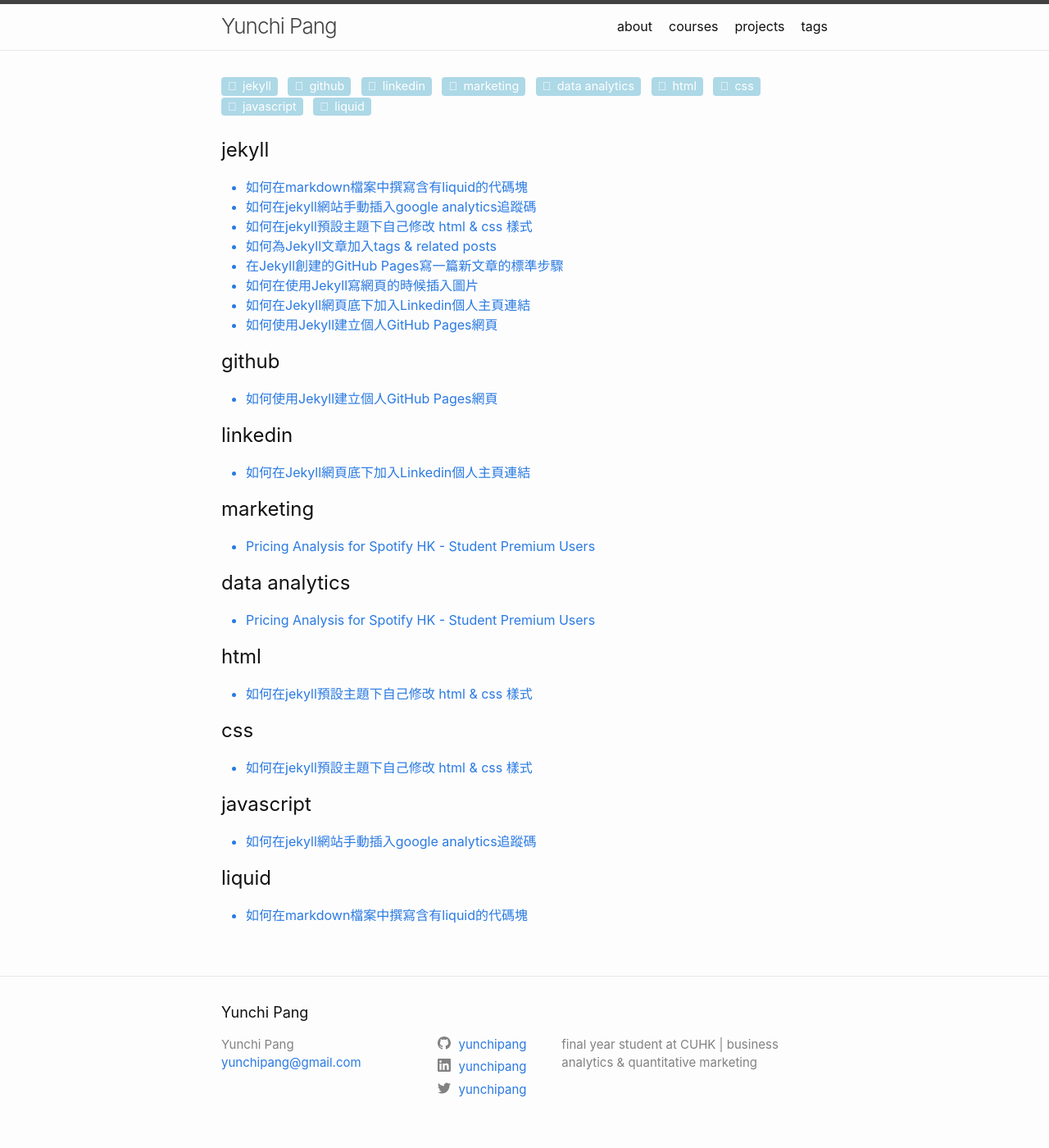
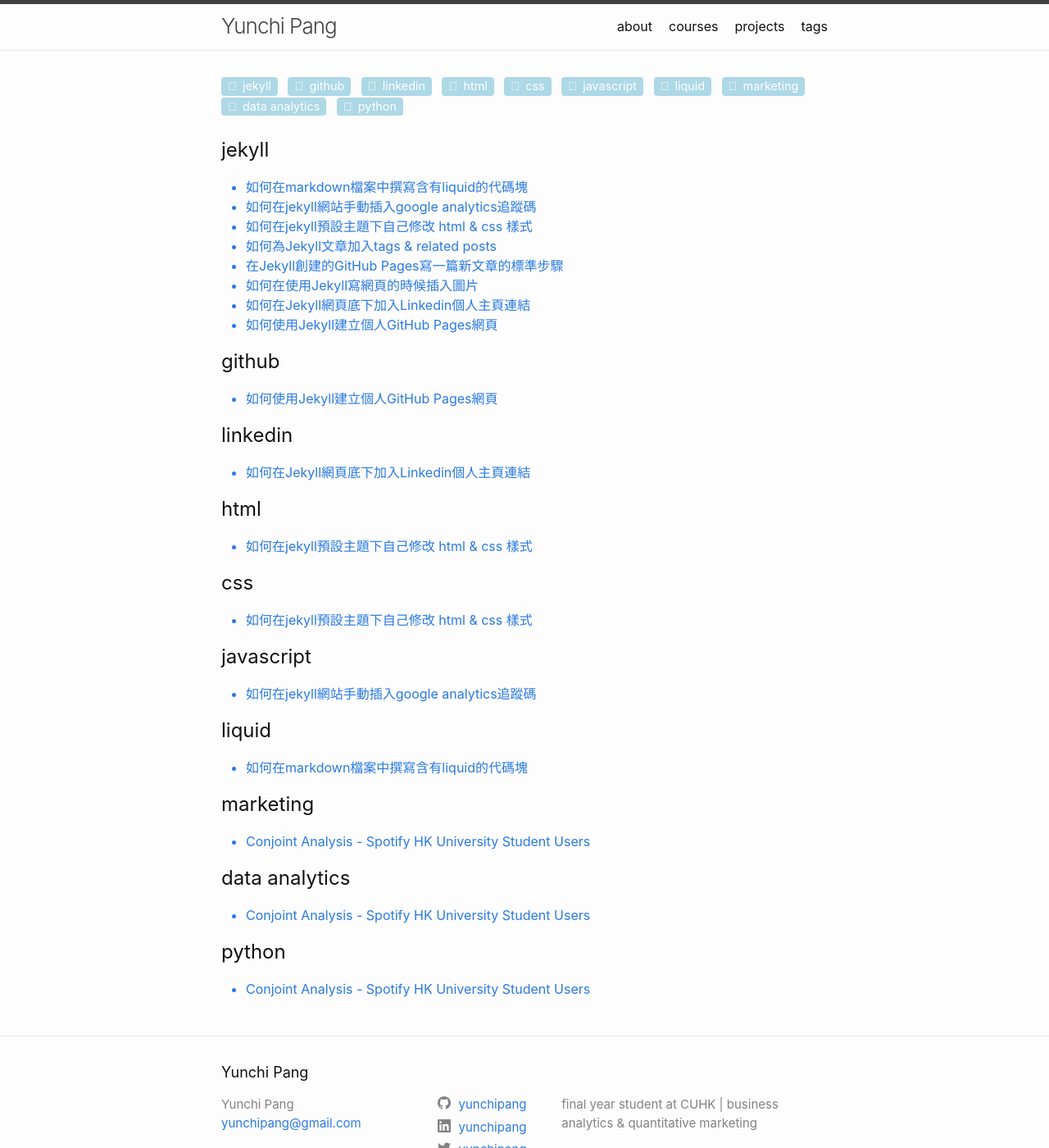
Before and after one commit to yunchipang/yunchipang.github.io, a Jekyll site: the page built from tags.md, in a window 1280 px wide and 1400 px high. Shown: the whole window at 82% size. Built offline with Jekyll 4.4.1, drawn with Linux system fonts in a browser that asks for light colours; some of the changed lines change nothing that is shown.

Commit message:
add _posts/2020-07-27-conjoint-analysis-spotify-hk.md

````diff
--- a/_posts/2020-07-23-spotify_hk_conjoint_analysis.md
+++ /dev/null
@@ -1,9 +0,0 @@
----
-layout: post
-title: Pricing Analysis for Spotify HK - Student Premium Users
-permalink: /projects/pricing-analysis-for-spotify-hk.html
-date: 2020-07-23
-author: yunchipang
-tags: [marketing, data analytics]
----
-This report is originally the final team project of the Marketing Analytics course at CUHK. I have re-organized and re-analyzed data and created this project.
--- /dev/null
+++ b/_posts/2020-07-27-conjoint-analysis-spotify-hk.md
@@ -0,0 +1,205 @@
+---
+layout: post
+title: Conjoint Analysis - Spotify HK University Student Users
+permalink: /conjoint-analysis-spotify-hk.html
+date: 2020-07-27
+author: yunchipang
+tags: [marketing, data analytics, python]
+---
+
+There are 4 main music streaming service providers in Hong Kong: **[Joox](https://www.joox.com)**, **[KKBox](https://www.kkbox.com)**, **[Spotify](https://www.spotify.com)** and **[Moov](https://moov.hk)**. And here are some basic data of them, just for your information.
+
+|     | Joox | KKBox | Spotify | Moov |
+| --- | --- | --- | --- | --- |
+| free trial | yes | 7 days  | yes | 14 days |
+| price/month | 38 HKD | 58 HKD | 58 HKD | 48 HKD |
+| student price/month | 31.8 HKD | 29 HKD | 29 HKD | 24 HKD |
+| lyrics | yes | yes | no | yes |
+| library size | 30 million | 40 million | 30 million | 1 million |
+| downloadable | yes | yes | yes | yes |
+| highest sound quality | 1411kbps FLAC | 320kbps AAC | 320kbps AAC |  1411kbps FLAC |
+| music styles and special features | local HK artists | Japanese, Korean and Chinese songs | European and American songs | exclusive playlists and online concerts |
+
+(source: [https://moneyhero.com.hk](https://www.moneyhero.com.hk/blog/zh/%E3%80%90%E8%81%BD%E6%AD%8C%E5%BF%85%E5%82%99%E3%80%915%E5%A4%A7%E9%A6%99%E6%B8%AF%E9%9F%B3%E6%A8%82%E4%B8%B2%E6%B5%81-apps-%E5%A4%A7%E6%AF%94%E6%8B%BC), July 2020)
+
+<br/>
+
+## survey
+
+In order to discover which attributes influence the customers' decision the most in terms of selecting a music streaming service, we conducted a survey on the university students in Hong Kong, aging between 18-24, who may or may not uses music streaming service.
+
+The survey was designed to collect data need for a rate-based conjoint analysis. We designed 12 imaginary music streaming service packages, including the attributes mentioned above, and had our participants rate each package from 1-10 based on their own preferences.
+
+## dataset
+
+After successfully collected the response from 60 university students, we cleaned and reorganized the dataset using Excel. Next, we loaded the dataset into jupyter notebook using Pandas, and be ready to conduct the conjoint analysis.
+
+## tools & skills
+
+- tools: Python, Jupyter Notebook
+- skills: Excel, data cleaning with Pandas, visualization with Seaborn and Matplotlib
+
+<br/>
+
+# data exploration & cleaning
+First of all, I loaded the needed packages for the analysis, including `pandas` and `numpy`.
+
+```python
+import pandas as pd
+import numpy as np
+
+df = pd.read_csv('data.csv')
+df.head()
+```
+
+Because in the original dataset, `'brand'` was a categorical variable, we converted it into dummy variables using `get_dummies` in `pandas`.
+
+```python
+df[['is_joox', 'is_kkbox', 'is_spotify', 'is_moov']] = pd.get_dummies(df.brand)
+df = df.drop('brand', axis=1)
+df.head()
+```
+
+Likewise, we converted `'sound_quality'` into dummy variables as well. Although the feature is numerical, the values of sound quality are not continous. We had to treat them like categorical variables.
+
+```python
+df[['sq_256', 'sq_320', 'sq_1411']] = pd.get_dummies(df.sound_quality)
+df = df.drop('sound_quality', axis=1)
+df.head()
+```
+
+Lastly, we split the DataFrame into y and X features.
+
+```python
+y = df['rate']
+X = df[['price', 'library_size', 'with_lyrics', 'downloadable', 'is_joox',
+	'is_kkbox', 'is_spotify', 'is_moov', 'sq_256', 'sq_320', 'sq_1411']]
+```
+
+<br/>
+
+# conjoint analysis
+
+```python
+import statsmodels.api as sm
+import seaborn as sns
+import matplotlib.pyplot as plt
+plt.style.use('bmh')
+```
+
+```python
+res = sm.OLS(y, X, family=sm.families.Binomial()).fit()
+res.summary()
+```
+
+```python
+df_res = pd.DataFrame({
+    'param_name': res.params.keys()
+    , 'param_w': res.params.values
+    , 'pval': res.pvalues
+})
+# adding field for absolute of parameters
+df_res['abs_param_w'] = np.abs(df_res['param_w'])
+# marking field is significant under 95% confidence interval
+df_res['is_sig_95'] = (df_res['pval'] < 0.05)
+# constructing color naming for each param
+df_res['c'] = ['blue' if x else 'red' for x in df_res['is_sig_95']]
+
+# make it sorted by abs of parameter value
+df_res = df_res.sort_values(by='abs_param_w', ascending=True)
+```
+
+```python
+
+f, ax = plt.subplots(figsize=(14, 8))
+plt.title('Part Worth')
+pwu = df_res['param_w']
+xbar = np.arange(len(pwu))
+plt.barh(xbar, pwu, color=df_res['c'])
+plt.yticks(xbar, labels=df_res['param_name'])
+plt.show()
+```
+![conjoint-part-worth](/assets/images/2020-07-27-conjoint-part-worth.png)
+
+```python
+# need to assemble per attribute for every level of that attribute in dicionary
+range_per_feature = dict()
+for key, coeff in res.params.items():
+    sk =  key.split('_')
+    feature = sk[0]
+    if len(sk) == 1:
+        feature = key
+    if feature not in range_per_feature:
+        range_per_feature[feature] = list()
+
+    range_per_feature[feature].append(coeff)
+```
+
+```python
+# importance per feature is range of coef in a feature
+# while range is simply max(x) - min(x)
+importance_per_feature = {
+    k: max(v) - min(v) for k, v in range_per_feature.items()
+}
+
+# compute relative importance per feature
+# or normalized feature importance by dividing
+# sum of importance for all features
+total_feature_importance = sum(importance_per_feature.values())
+relative_importance_per_feature = {
+    k: 100 * round(v/total_feature_importance, 3) for k, v in importance_per_feature.items()
+}
+```
+
+```python
+alt_data = pd.DataFrame(
+    list(importance_per_feature.items()),
+    columns=['attr', 'importance']
+).sort_values(by='importance', ascending=False)
+
+
+f, ax = plt.subplots(figsize=(12, 8))
+xbar = np.arange(len(alt_data['attr']))
+plt.title('Importance')
+plt.barh(xbar, alt_data['importance'])
+for i, v in enumerate(alt_data['importance']):
+    ax.text(v , i + .25, '{:.2f}'.format(v))
+plt.ylabel('attributes')
+plt.xlabel('% importance')
+plt.yticks(xbar, alt_data['attr'])
+plt.show()
+```
+
+![conjoint-percentage-importance](/assets/images/2020-07-27-conjoint-importance-1.png)
+
+```python
+
+alt_data = pd.DataFrame(
+    list(relative_importance_per_feature.items()),
+    columns=['attr', 'relative_importance (pct)']
+).sort_values(by='relative_importance (pct)', ascending=False)
+
+
+f, ax = plt.subplots(figsize=(12, 8))
+xbar = np.arange(len(alt_data['attr']))
+plt.title('Relative importance / Normalized importance')
+plt.barh(xbar, alt_data['relative_importance (pct)'])
+for i, v in enumerate(alt_data['relative_importance (pct)']):
+    ax.text(v , i + .25, '{:.2f}%'.format(v))
+plt.ylabel('attributes')
+plt.xlabel('% relative importance')
+plt.yticks(xbar, alt_data['attr'])
+plt.show()
+```
+
+![conjoint-relative-importance](/assets/images/2020-07-27-conjoint-importance-2.png)
+
+
+# conclusion
+
+`'sound_quality'` and `'brand'` are the 2 most influenctial attributes for university students in Hong Kong when choosing a music steaming service. Suprisingly, `'price'` is not one of the important attributes. However, there might be other factors like the music styles and special features that are not measurable in this case. We will be able to investigate into those when more detailed data are collected.
+
+
+<br/>
+
+*This report is originally the final team project of the Marketing Analytics (MKTG4090) course at CUHK. I have re-organized and re-analyzed data and created this post. Shout out to my teammates Cathy, Terrence and Alex, thanks guys!
--- a/projects.md
+++ b/projects.md
@@ -7,5 +7,5 @@ Here is a list of my data analytics projects, please feel free the read more abo
 
 <br/>
 
-#### **[Pricing Analysis for Spotify HK - Student Premium Users ](https://yunchupang.github.io/projects/pricing-analysis-for-spotify-hk.html)**[(GitHub)](https://github.com/yunchipang)
+#### **[Conjoint Analysis - Spotify HK Student Users](https://yunchupang.github.io/conjoint-analysis-spotify-hk.html)[(GitHub)]**(https://github.com/yunchipang/conjoint-analysis-spotify-hk)
 ![spotify premium pic](/assets/images/markus-spiske-oP252BBynbs-unsplash.jpg){:height="50%" width="50%"}
````
Also changed, not shown: assets/images/2020-07-27-conjoint-importance-1.png (added), assets/images/2020-07-27-conjoint-importance-2.png (added), assets/images/2020-07-27-conjoint-part-worth.png (added), 2 other files.
